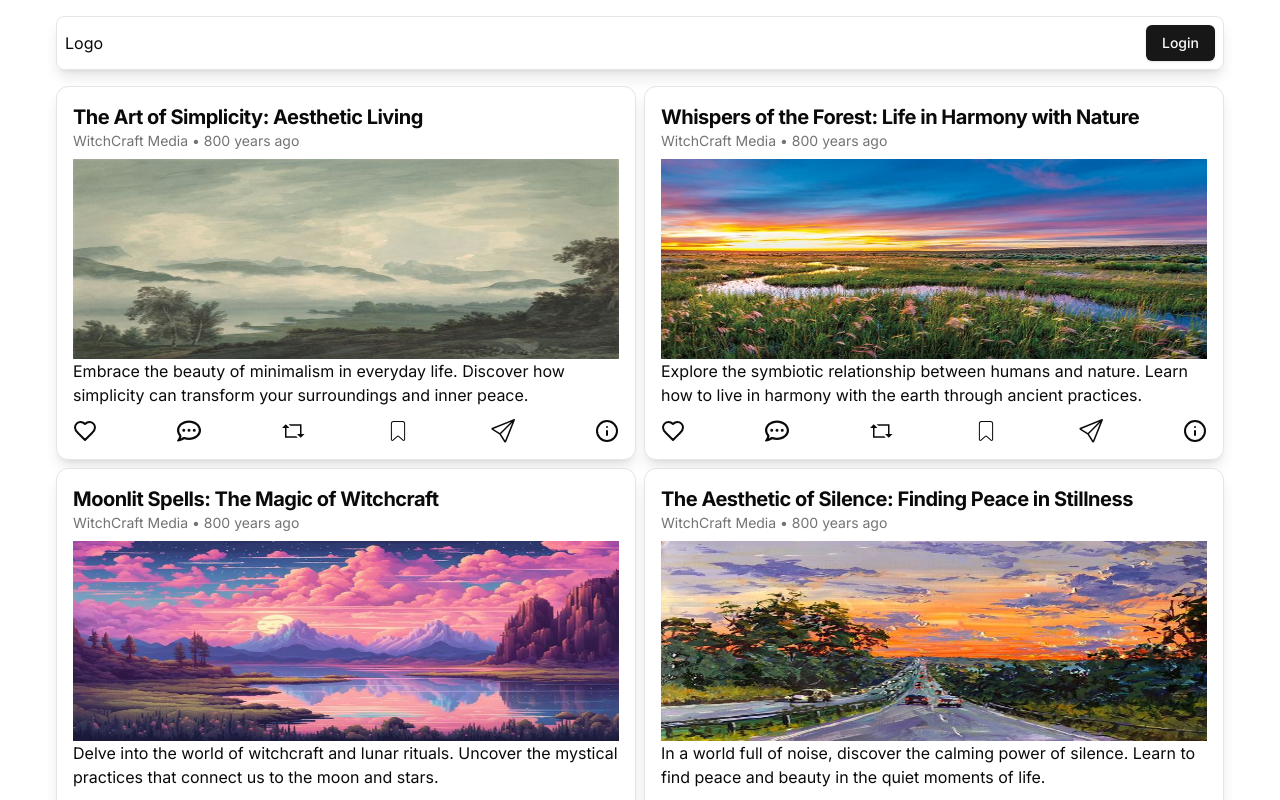
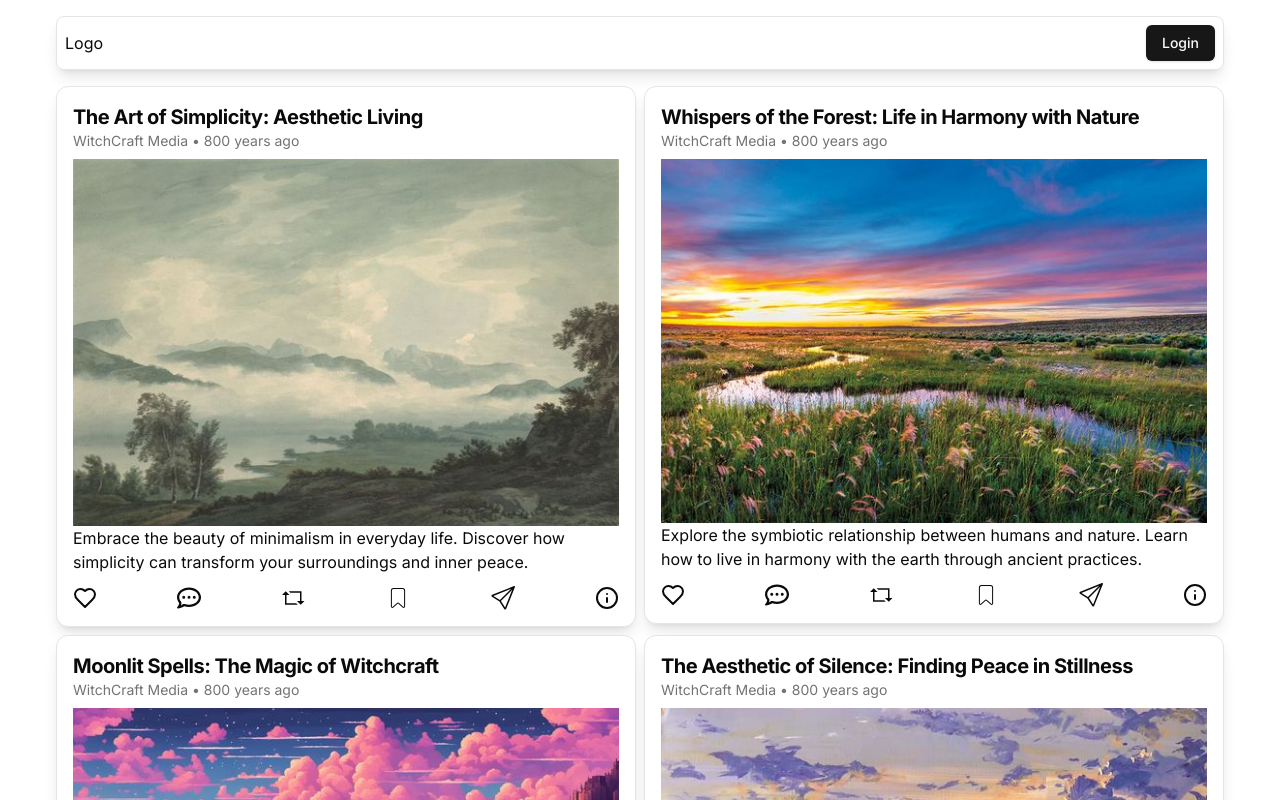
Before and after one commit to nilaachandra/medial-task, a Next.js app: page / in a window 1280 px wide. Shown: the top 800 px of the page. Built offline with nearby package versions, Linux system fonts and the light colour scheme.

Commit message:
readme added

```diff
--- a/src/components/PostCard.tsx
+++ b/src/components/PostCard.tsx
@@ -52,10 +52,10 @@ const PostCard: React.FC<PostCardProps> = ({
         <Image
           priority
           src={imageUrl}
-          width={400}
-          height={400}
+          width={1200}
+          height={630}
           alt=""
-          className="w-full h-[200px] mt-2"
+          className="w-full bg-cover bg-center  mt-2"
         />
         <p>{description}</p>
       </Link>
```
Also changed, not shown: 1 other file (tests, documents, lock files or other folders).
